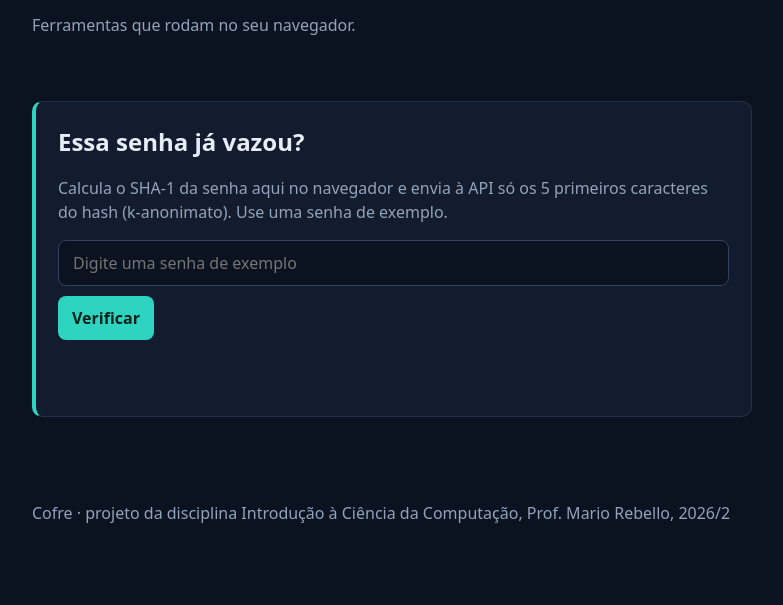
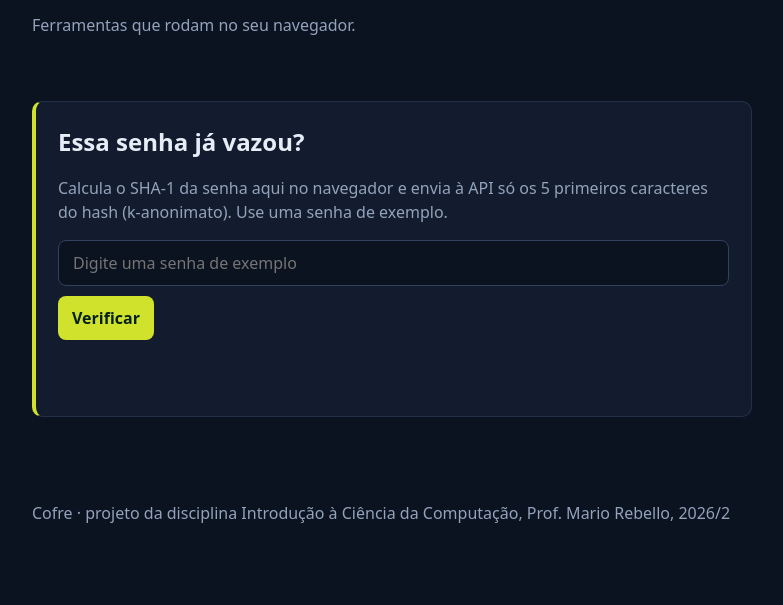
Before and after one commit to mrassistec000-art/cofre, a plain HTML site: page index.html in a window 1280 px wide. Shown: the part 195-800 px from the top of the page, without its empty margins (248-1031 px from the left). Drawn offline with Linux system fonts and the light colour scheme.

Commit message:
Tema 2: muda a cor de destaque

```diff
--- a/style.css
+++ b/style.css
@@ -1,6 +1,6 @@
 /* Cores do Cofre */
 :root {
-  --destaque: #2dd4bf;
+  --destaque: #d0e22b;
   --fundo: #0b1220;
   --cartao: #131c2e;
   --texto: #e6edf7;
```
